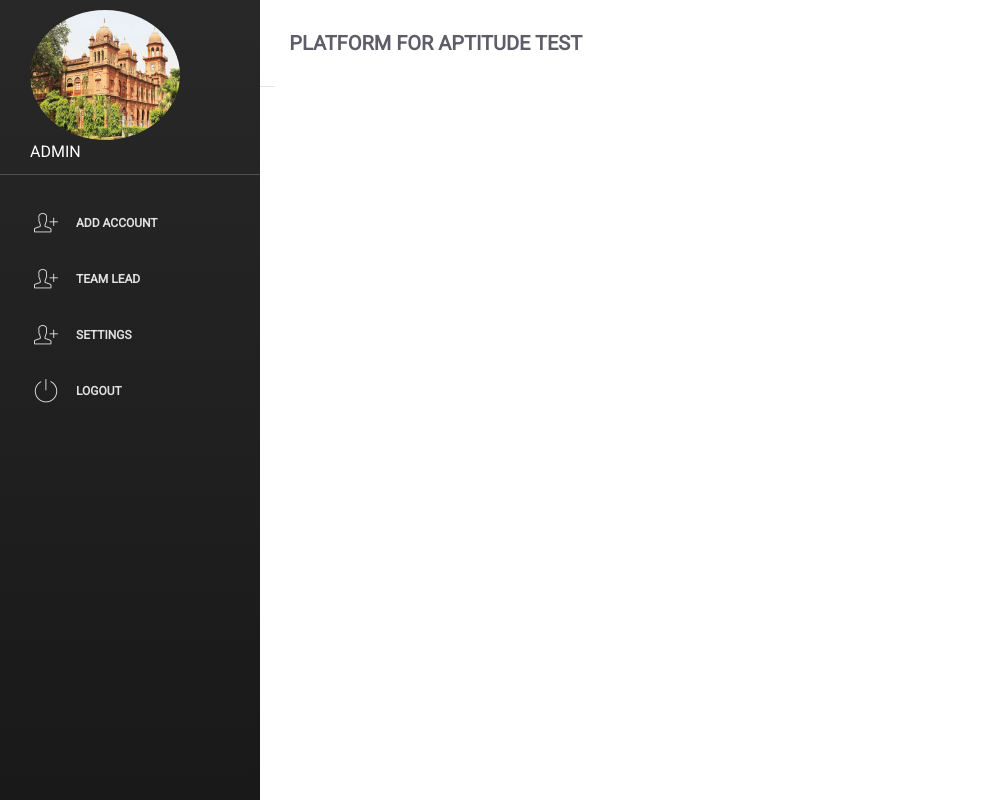
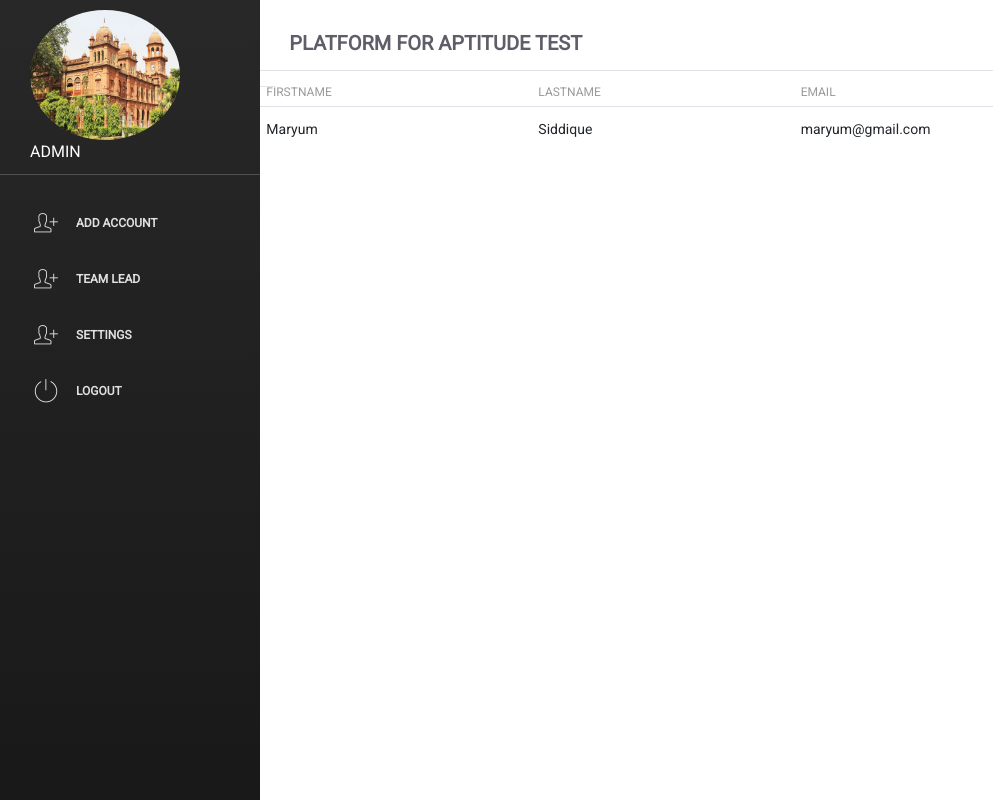
Before and after one commit to batman1209/fyp, a React (Create React App) app: page / in a window 1280 px wide. Shown: the whole page, without its empty margins (0-993 px from the left). Built offline with nearby package versions, Linux system fonts and the light colour scheme.

Commit message:
home added

```diff
--- a/src/App.tsx
+++ b/src/App.tsx
@@ -16,6 +16,8 @@ import ChangeName from './page/changename';
 import ChangeMail from './page/changemail';
 import ChangePass from './page/changepassword';
 import Login from './page/Login';
+import Home from './page/home';
+
 
 
 class App extends Component {
@@ -26,7 +28,9 @@ class App extends Component {
           <div className="col-md-2">
             <Sidebar role="admin" />
           </div>
+
           <div className="col-md-10">
+          <Route path="/" exact component={Home} />
             <Route path="/roles" exact component={Roles} />
             <Route path="/roles/adduser" exact component={Adduser} />
             <Route path="/settings" exact component={Settings} />
--- a/src/page/Adduser.tsx
+++ b/src/page/Adduser.tsx
@@ -3,28 +3,49 @@ import * as React from 'react';
 import '../css/form.css';
 import { ChangeEvent } from 'react';
 
+const axios = require('axios');
+
 class Adduser extends React.Component<any, any> {
     constructor(props: any) {
         super(props);
         this.state = {
+            teacherId: 12,
             name: '',
             email:'',
-            pass: '',
+            password: '',
             pass1:'',
-            gender:'' };
+            gender:'' ,
+            question: []
+        };
         this.handleChange = this.handleChange.bind(this);
+        this.handleSubmit = this.handleSubmit.bind(this);
     }
 
     handleChange = (event: any) => {
-        // this.setState({field: event.target.value});
         this.setState({ [event.target.name]: event.target.value })
-        console.log({[event.target.name]:event.target.value});
+    }
+
+    componentDidMount() {
+        axios.get('https://localhost:44310/api/ ', this.state)
+        .then(function (response:any) {
+          console.log(response);
+        })
+        .catch(function (error:any) {
+          console.log(error);
+        });
+     console.log(this.state);
     }
 
     handleSubmit(event:any) {
-
-        alert('Account has been created');
         event.preventDefault();
+        axios.post('https://localhost:44310/api/Admin ', this.state)
+          .then(function (response:any) {
+            console.log(response);
+          })
+          .catch(function (error:any) {
+            console.log(error);
+          });
+       console.log(this.state);
       }
 
 
@@ -53,7 +74,7 @@ class Adduser extends React.Component<any, any> {
                                         <div className="col-lg-6">
                                             <label> Password:</label>
                                             <div className="pass">
-                                                <input type="password" name="pass" onChange={this.handleChange} className="form-control" id="pwd" placeholder="Enter password" required/>
+                                                <input type="password" name="password" onChange={this.handleChange} className="form-control" id="pwd" placeholder="Enter password" required/>
                                             </div>
                                         </div>
                                         <div className="col-lg-6">
--- /dev/null
+++ b/src/page/home.tsx
@@ -0,0 +1,31 @@
+import * as React from 'react';
+
+class Home extends React.Component {
+    render() {
+        return (
+            <div className="content" style={{paddingTop:"70px", paddingLeft:"40px"}}>
+                <div className="container-fluid">
+                    <div className="row" >
+                        <table className="table table-hover">
+                            <thead>
+                                <tr>
+                                    <th>Firstname</th>
+                                    <th>Lastname</th>
+                                    <th>Email</th>
+                                </tr>
+                            </thead>
+                            <tbody>
+                                <tr>
+                                    <td>Maryum</td>
+                                    <td>Siddique</td>
+                                    <td>maryum@gmail.com</td>
+                                </tr>
+                            </tbody>
+                        </table>
+                    </div>
+                </div>
+            </div>
+        )
+    }
+}
+export default Home;
```
